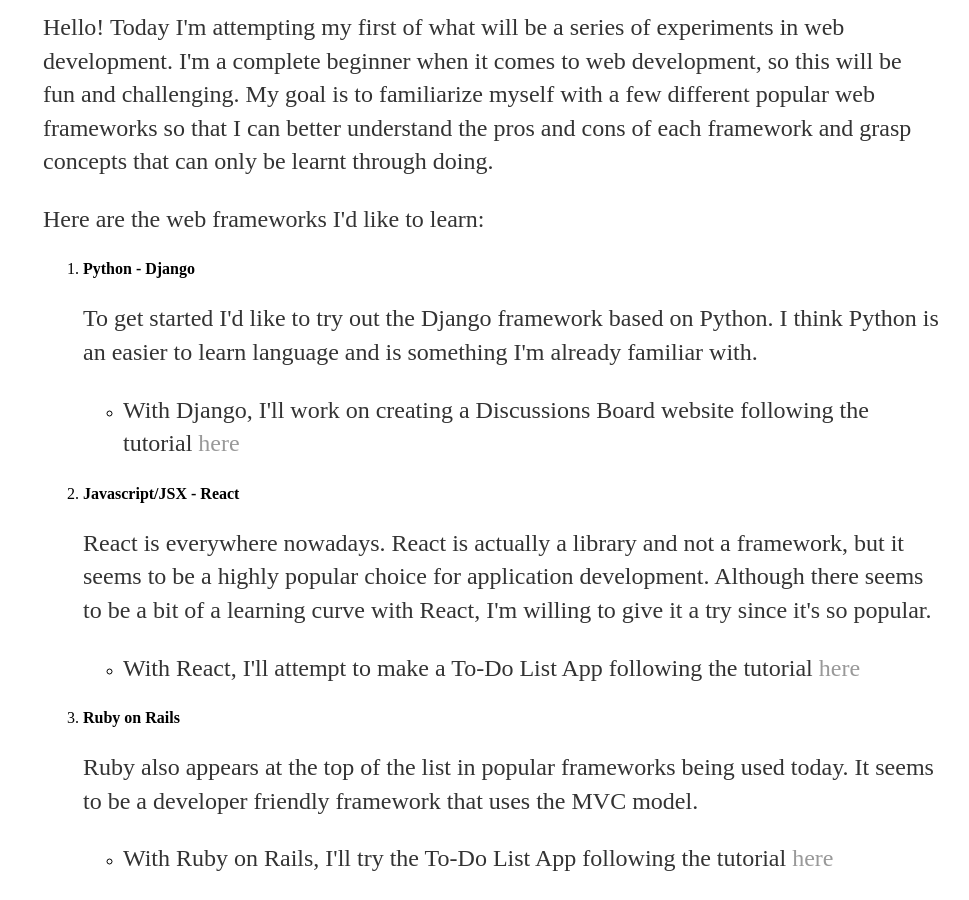
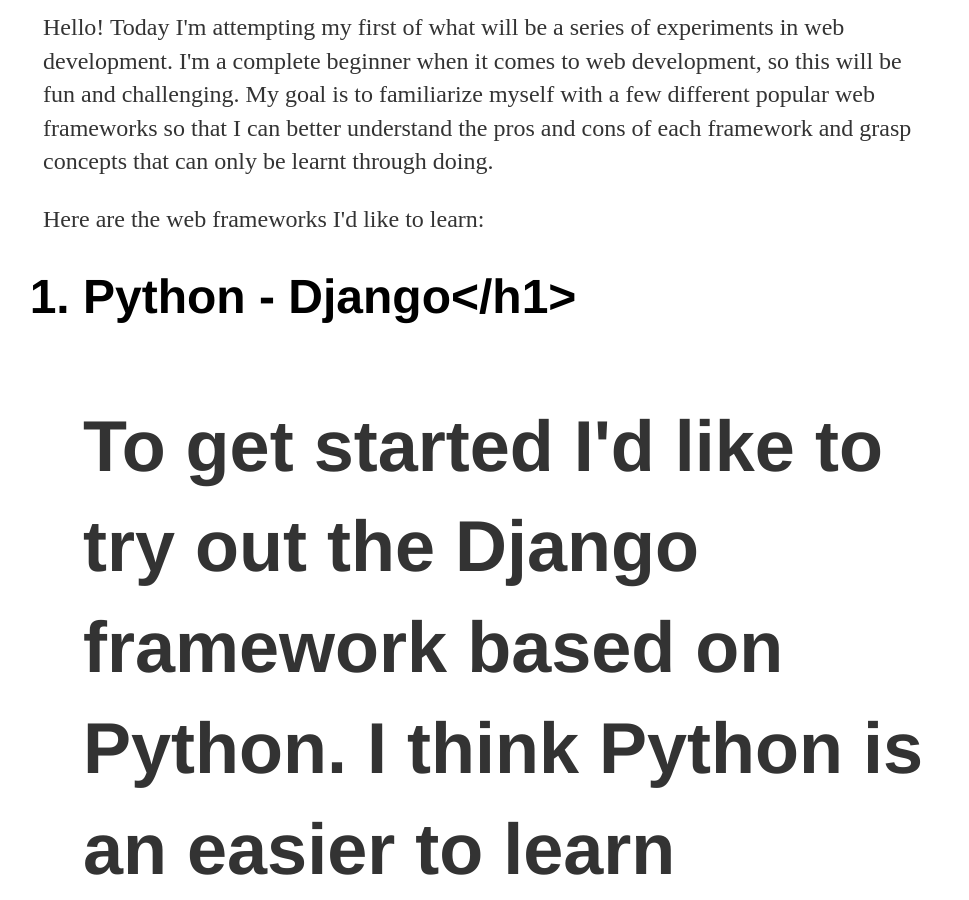
Before and after one commit to thegde26/thegde26.github.io, a Jekyll site: the page built from _posts/2020-09-07-Learning-webDev-Series-Part1.md, in a window 1280 px wide and 900 px high, scrolled down 299 px. Shown: the whole window, without its empty margins (149-1118 px from the left). Built offline with Jekyll 4.4.1, drawn with Linux system fonts in a browser that asks for light colours; some of the changed text lies outside the part shown.

Commit message:
Update 2020-09-07-Learning-webDev-Series-Part1.md

```diff
--- a/_posts/2020-09-07-Learning-webDev-Series-Part1.md
+++ b/_posts/2020-09-07-Learning-webDev-Series-Part1.md
@@ -13,21 +13,21 @@
 Here are the web frameworks I'd like to learn:
 </p>
 <ol>
-<li> <h4>Python - Django</h4>
+ <h1><li>Python - Django</h1>
      <p>To get started I'd like to try out the Django framework based on Python. I think Python is an easier to learn language and is something I'm already familiar with.</p>
      <ul>
           <li><p>With Django, I'll work on creating a Discussions Board website following the tutorial <a href="https://simpleisbetterthancomplex.com/series/beginners-guide/1.11/">here</a></p>
           </li>
      </ul>
 </li>
-<li><h4>Javascript/JSX - React</h4>
+<h1><li>Javascript/JSX - React</h1>
     <p>React is everywhere nowadays. React is actually a library and not a framework, but it seems to be a highly popular choice for application development.
     Although there seems to be a bit of a learning curve with React, I'm willing to give it a try since it's so popular.</p>
     <ul>
          <li><p> With React, I'll attempt to make a To-Do List App following the tutorial <a href="https://www.kirupa.com/react/simple_todo_app_react.htm">here</a></p></li>
     </ul>
 </li>
-<li><h4>Ruby on Rails</h4>
+<h1><li>Ruby on Rails</h1>
     <p>Ruby also appears at the top of the list in popular frameworks being used today. It seems to be a developer friendly framework that uses the MVC model.</p>
     <ul>
          <li><p> With Ruby on Rails, I'll try the To-Do List App following the tutorial <a href="https://medium.com/@deallen7/how-to-build-a-todo-app-in-rails-e6571fcccac3"> here</a></p></li>
```
